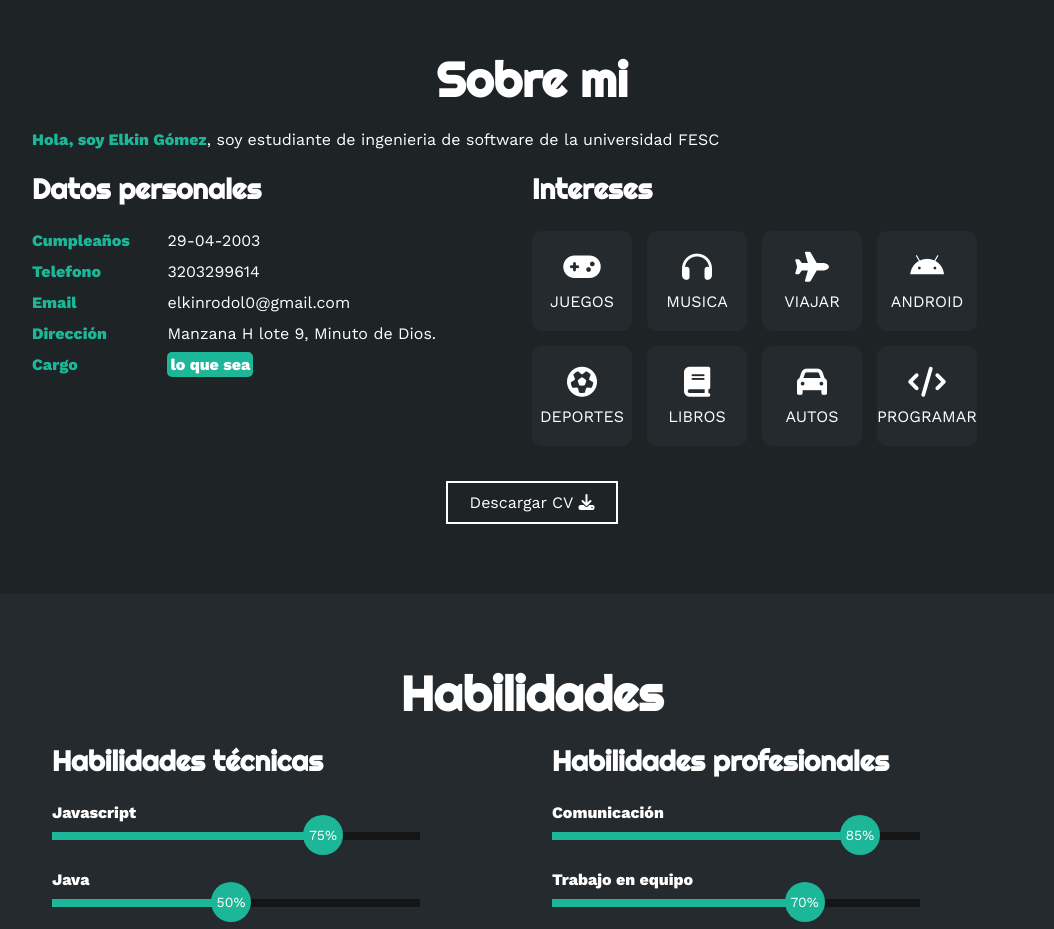
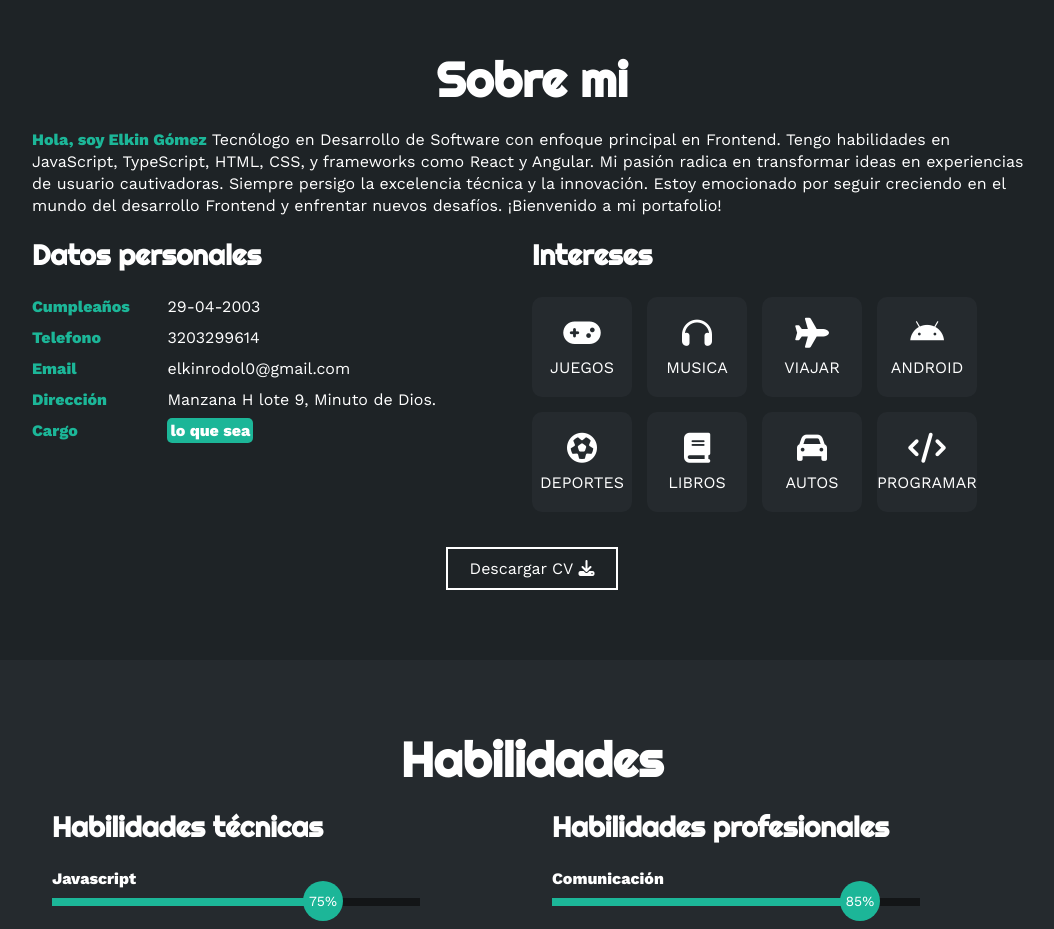
Before and after one commit to Elkin0Gomez/portaforio, a plain HTML site: page index.html in a window 1280 px wide. Shown: the part 820-1749 px from the top of the page, without its empty margins (108-1162 px from the left). Drawn offline with nearby package versions, Linux system fonts and the light colour scheme.

Commit message:
actualización de mi portafolio ..

```diff
--- a/index.html
+++ b/index.html
@@ -54,8 +54,10 @@
     <section id="sobremi" class="sobremi">
         <div class="contenido-seccion">
             <h2>Sobre mi</h2>
-            <p><span>Hola, soy Elkin Gómez</span>, soy estudiante de ingenieria de software de la universidad
-                FESC
+            <p><span>Hola, soy Elkin Gómez</span> Tecnólogo en Desarrollo de Software con enfoque principal en Frontend. Tengo habilidades en JavaScript, TypeScript, HTML, CSS, y frameworks como React y Angular. Mi pasión radica en transformar ideas en experiencias de usuario cautivadoras. Siempre persigo la excelencia técnica y la innovación. Estoy emocionado por seguir creciendo en el mundo del desarrollo Frontend y enfrentar nuevos desafíos.
+
+                ¡Bienvenido a mi portafolio!
+
             </p>
 
         <div class="fila">
```
